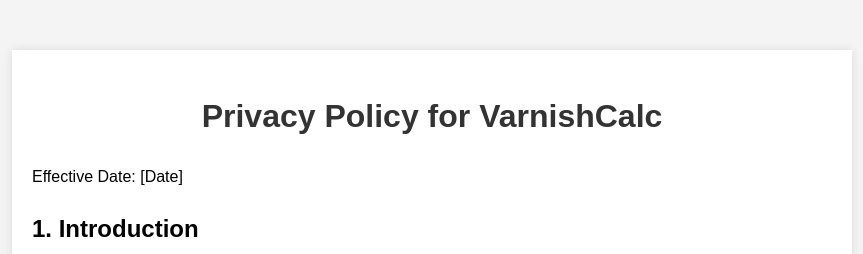
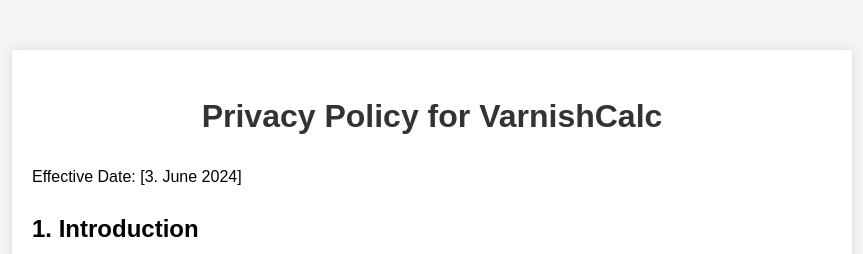
Before and after one commit to kocandrle69/kocandrle69.github.io, a plain HTML site: page Index.html in a window 1280 px wide. Shown: the top 254 px of the page, without its empty margins (208-1071 px from the left). Drawn offline with Linux system fonts and the light colour scheme.

Commit message:
Update Index.html

```diff
--- a/Index.html
+++ b/Index.html
@@ -29,7 +29,7 @@
 <body>
     <div class="container">
         <h1>Privacy Policy for VarnishCalc</h1>
-        <p>Effective Date: [Date]</p>
+        <p>Effective Date: [3. June 2024]</p>
 
         <h2>1. Introduction</h2>
         <p>Welcome to VarnishCalc. We value your privacy and are committed to protecting your personal data. This Privacy Policy informs you about our policies regarding the collection, use, and disclosure of personal data when you use our application.</p>
```
